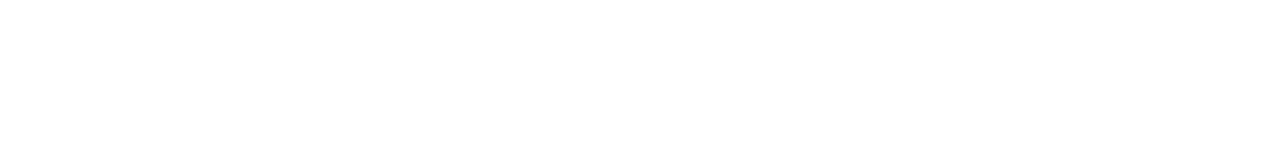
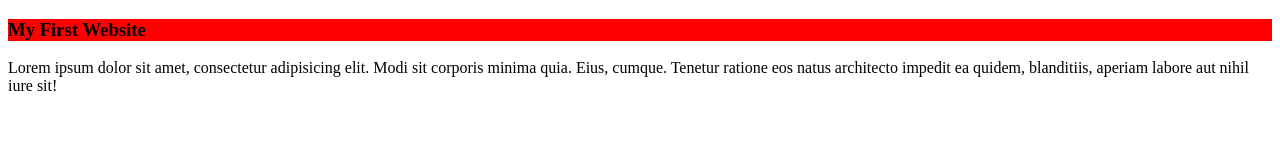
Before and after one commit to SKobir/my_simple_website, a plain HTML site: page index.html in a window 1280 px wide. Drawn offline with Linux system fonts and the light colour scheme.

Commit message:
styles and index file added

```diff
--- a/index.html
+++ b/index.html
@@ -4,8 +4,10 @@
     <meta charset="UTF-8">
     <meta name="viewport" content="width=device-width, initial-scale=1.0">
     <title>My Simple Website</title>
+    <link rel="stylesheet" href="styles/style.css">
 </head>
 <body>
-
+    <div><h3>My First Website</h3></div>
+    <p>Lorem ipsum dolor sit amet, consectetur adipisicing elit. Modi sit corporis minima quia. Eius, cumque. Tenetur ratione eos natus architecto impedit ea quidem, blanditiis, aperiam labore aut nihil iure sit!</p>
 </body>
 </html>
--- /dev/null
+++ b/styles/style.css
@@ -0,0 +1,3 @@
+div{
+    background-color: red;
+}
```
